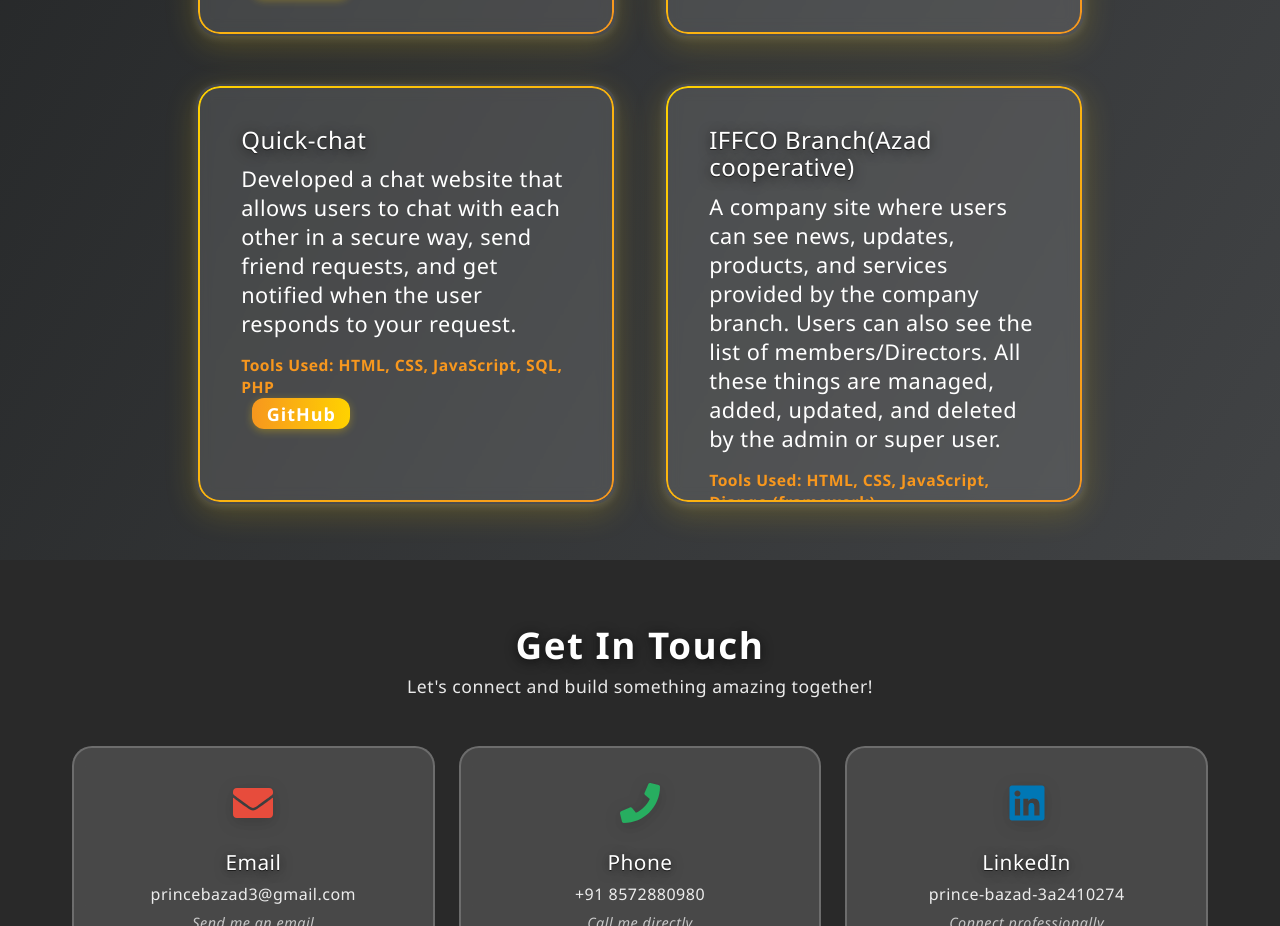
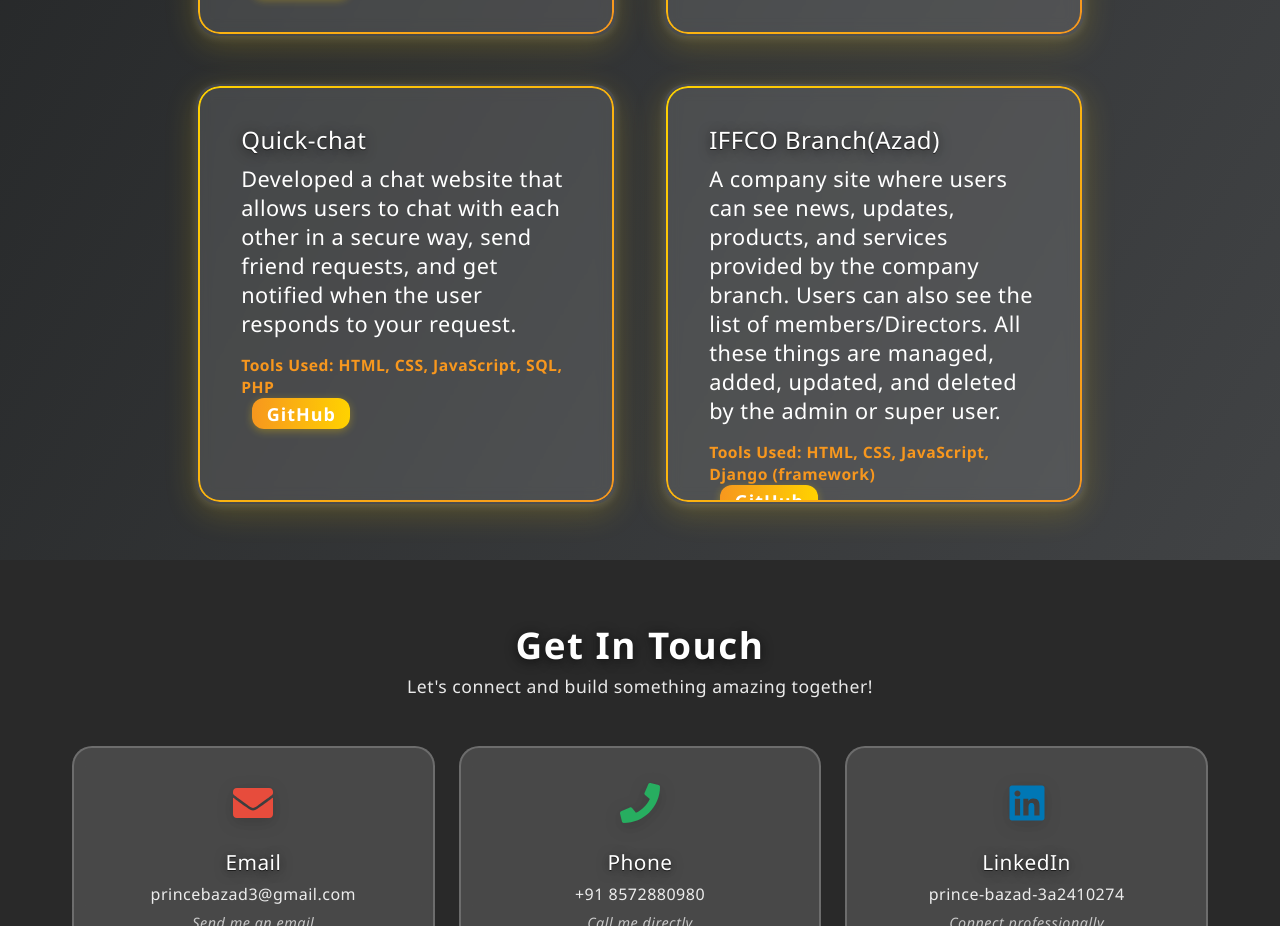
Before and after one commit to PrinceBazad/Portfolio, a React (Create React App) app: page / in a window 1280 px wide. Shown: the part 1884-2810 px from the top of the page. Built offline with nearby package versions, Linux system fonts and the light colour scheme.

Commit message:
adding github links

```diff
--- a/src/components/Projects.js
+++ b/src/components/Projects.js
@@ -37,7 +37,7 @@ const projects = [
     link: "https://github.com/PrinceBazad/hotel/",
   },
   {
-    title: "IFFCO Branch(Azad cooperative)",
+    title: "IFFCO Branch(Azad)",
     description:
       "A company site  where users can see news, updates, products, and services provided by the company branch. Users can also see the list of members/Directors. All these things are managed, added, updated, and deleted by the admin or super user.",
     tools: "HTML, CSS, JavaScript, Django (framework)",
```
